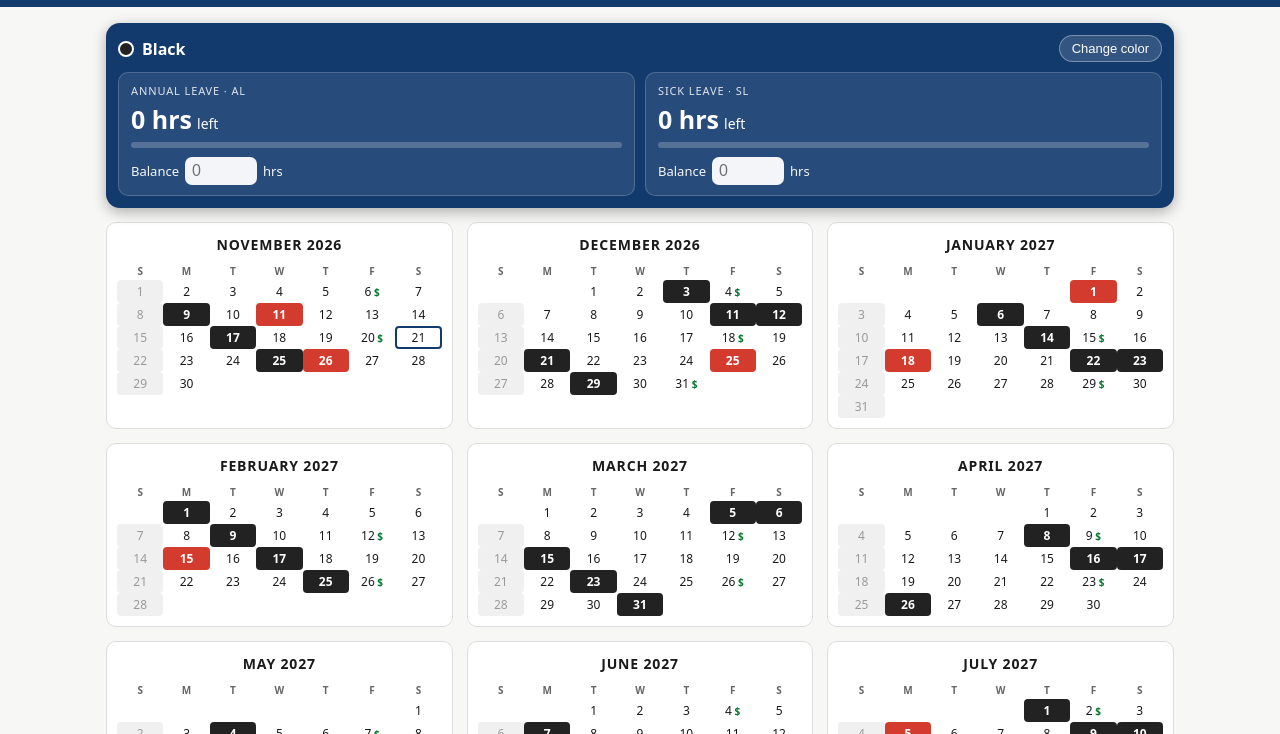
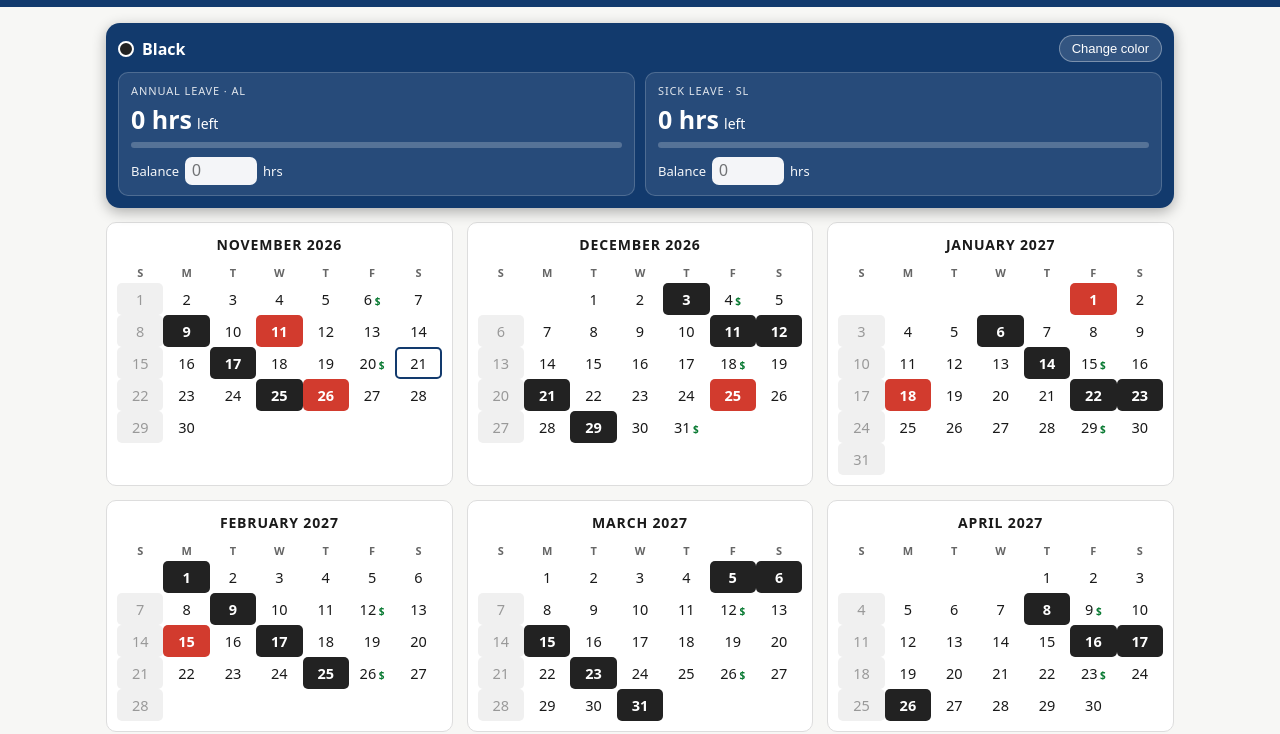
Before and after one commit to captaincoleslaw1/Carrier-dashboard, a plain HTML site: page index.html in a window 1280 px wide. Both pictures are taken after a click on the button "Black". Shown: the part 66-800 px from the top of the page. Drawn offline with Linux system fonts and the light colour scheme.

Commit message:
v1.5: slightly bigger date numbers and taller day boxes for easier tapping

```diff
--- a/index.html
+++ b/index.html
@@ -39,8 +39,8 @@
   .month{background:#fff;border:1px solid var(--line);border-radius:10px;padding:10px}
   .month h3{margin:2px 0 8px;text-align:center;letter-spacing:.06em;font-size:14px}
   table{width:100%;border-collapse:collapse;table-layout:fixed}
-  th{font-size:10px;color:var(--muted);padding:2px 0}
-  td{text-align:center;font-size:12px;padding:3px 0;border-radius:4px;height:22px}
+  th{font-size:11px;color:var(--muted);padding:3px 0}
+  td{text-align:center;font-size:14.5px;padding:6px 0;border-radius:5px;height:32px}
   td.day{cursor:pointer}
   td.sun{color:#999;background:#f0f0f0;cursor:default}
   td.nsd{font-weight:700}
```
Also changed, not shown: 1 other file.
